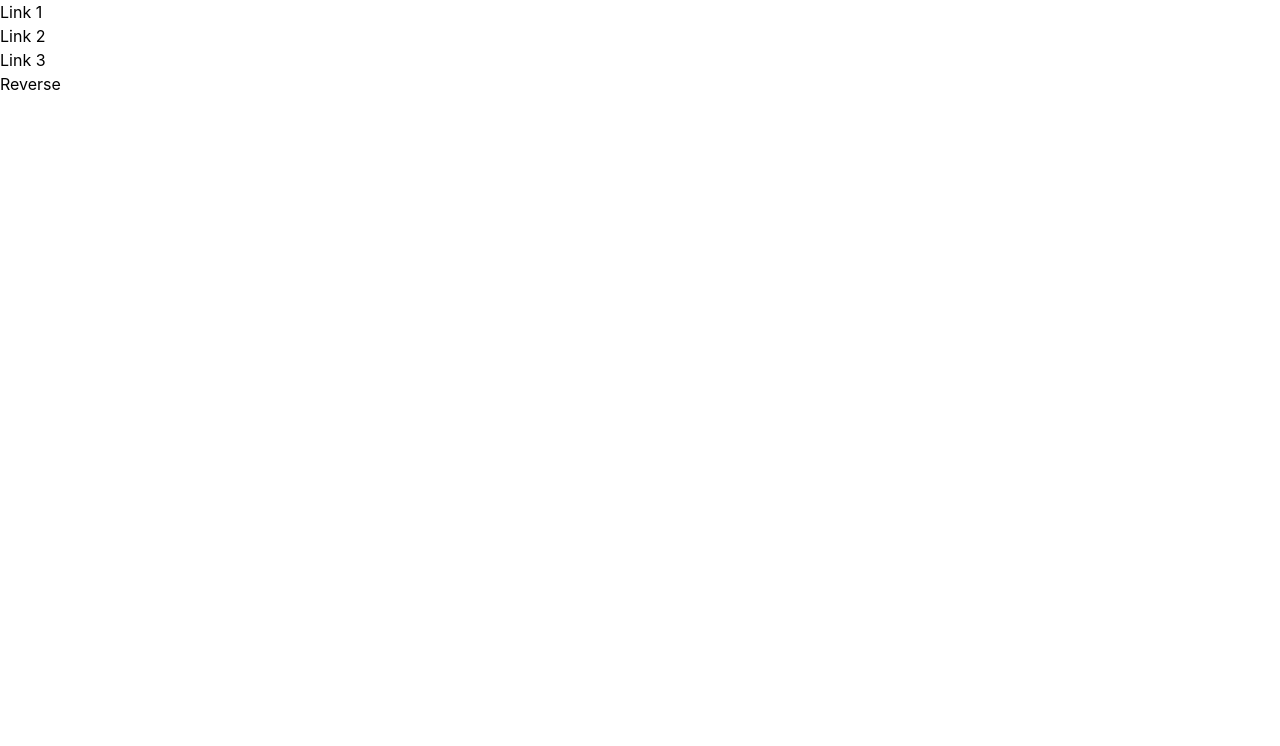
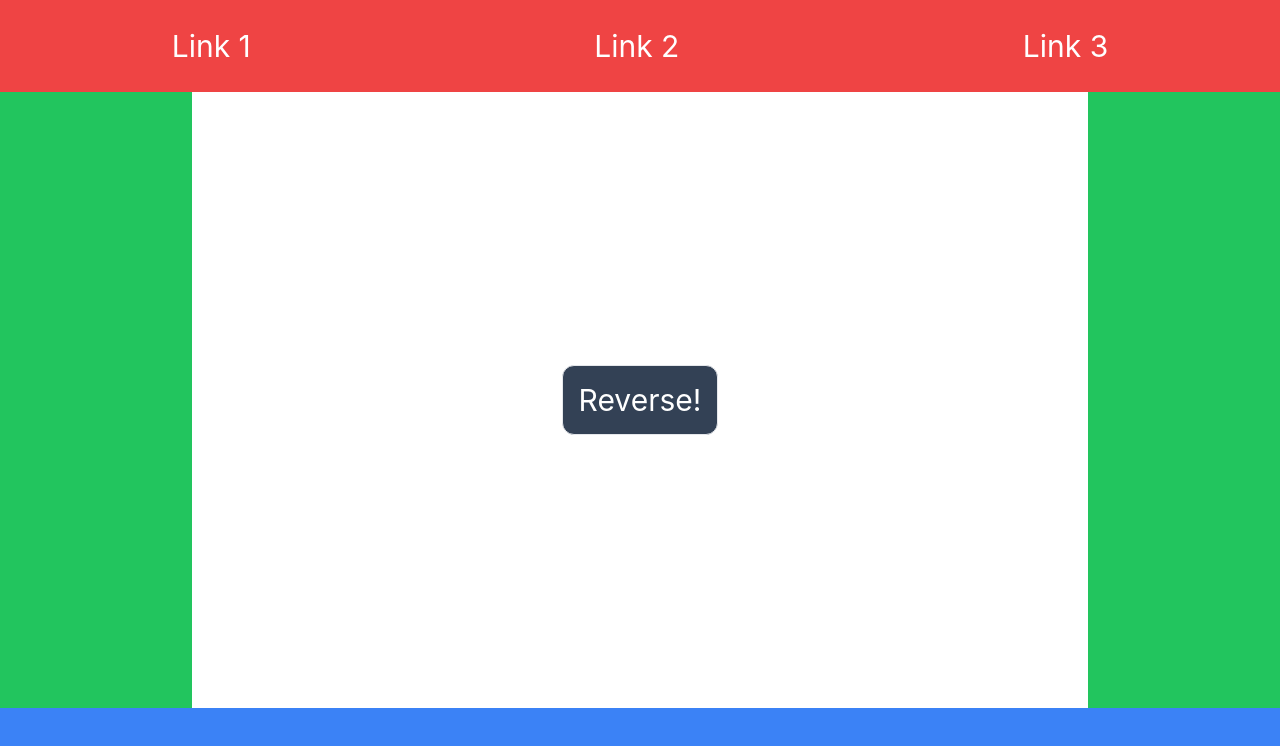
Before and after one commit to johnz-webdesign/GSAP-projects, a React (Vite) app: page / in a window 1280 px wide. Shown: the top 746 px of the page. Built offline with nearby package versions, Linux system fonts and the light colour scheme.

Commit message:
set up basic css

```diff
--- a/src/App.jsx
+++ b/src/App.jsx
@@ -5,20 +5,30 @@ function App() {
 
   return (
     <>
-      <div className="header">
-        <div className="links">
-          <div className="link">Link 1</div>
-          <div className="link">Link 2</div>
-          <div className="link">Link 3</div>
+      <div data-t="wrapper" className="m-0 flex h-[100vh] flex-col text-3xl">
+        <div data-t="header" className="h-[15vh] bg-red-500">
+          <div
+            data-t="div-links"
+            className="flex h-full items-center justify-around text-white"
+          >
+            <div data-t="link">Link 1</div>
+            <div data-t="link">Link 2</div>
+            <div data-t="link">Link 3</div>
+          </div>
         </div>
 
-        <div className="content">
-          <div className="sidebar left"></div>
-          <button className="button">Reverse</button>
-          <div className="sidebar right"></div>
+        <div data-t="content" className="flex h-full justify-between">
+          <div data-t="sidebar left" className="w-[15vw] bg-green-500"></div>
+          <button
+            data-t="btn"
+            className="cursor-pointer self-center rounded-xl border bg-slate-700 p-4 text-white transition-opacity duration-300 hover:opacity-75"
+          >
+            Reverse!
+          </button>
+          <div data-t="sidebar right" className="w-[15vw] bg-green-500"></div>
         </div>
 
-        <div className="footer"></div>
+        <div data-t="footer" className="h-[15vh] bg-blue-500"></div>
       </div>
     </>
   );
```
